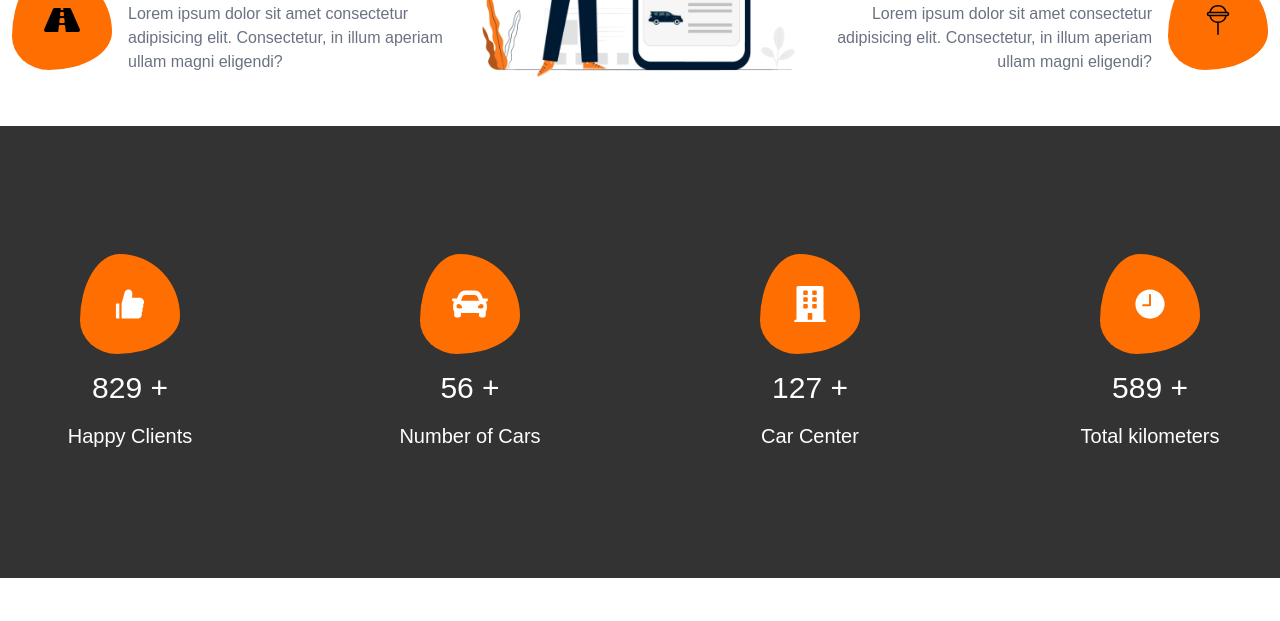
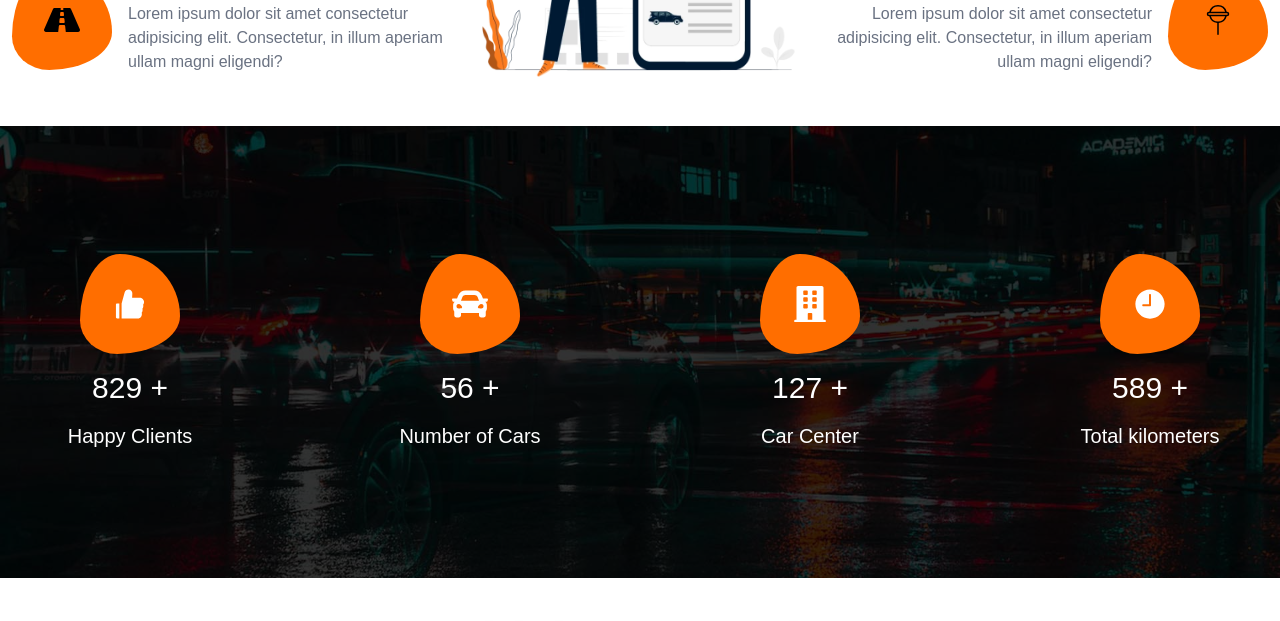
Before and after one commit to pranta-deba/car-rental-reservation-system-frontend, a React (Vite) app: page / in a window 1280 px wide. Shown: the part 1820-2441 px from the top of the page. Built offline with nearby package versions, Linux system fonts and the light colour scheme; no server answers; a web font is replaced by a local one.

Commit message:
[Version 1] : COMPLETED

```diff
--- a/src/Components/HomeCom/Stat.jsx
+++ b/src/Components/HomeCom/Stat.jsx
@@ -3,10 +3,13 @@ import { AiFillLike } from 'react-icons/ai';
 import { FaBuilding, FaCar } from 'react-icons/fa';
 import { IoIosTime } from 'react-icons/io';
 import CountUp from 'react-countup';
+import factImg from "../../assets/fact-bg.jpg"
 
 const Stat = () => {
     return (
-        <div className={`bg-[url("./fact-bg.jpg")] bg-center bg-cover bg-fixed my-8 text-white`}>
+        <div style={{
+            backgroundImage: `url(${factImg})`
+        }} className={`bg-center bg-cover bg-fixed my-8 text-white`}>
             <div className='stat-bg'>
                 <div className='container mx-auto grid grid-cols-2 lg:grid-cols-4 justify-center items-center gap-6 lg:gap-40 md:px-10  py-10 md:py-32'>
                     <div className='flex flex-col justify-center items-center gap-4'>
```
Also changed, not shown: src/assets/fact-bg.jpg (renamed from public/fact-bg.jpg).
